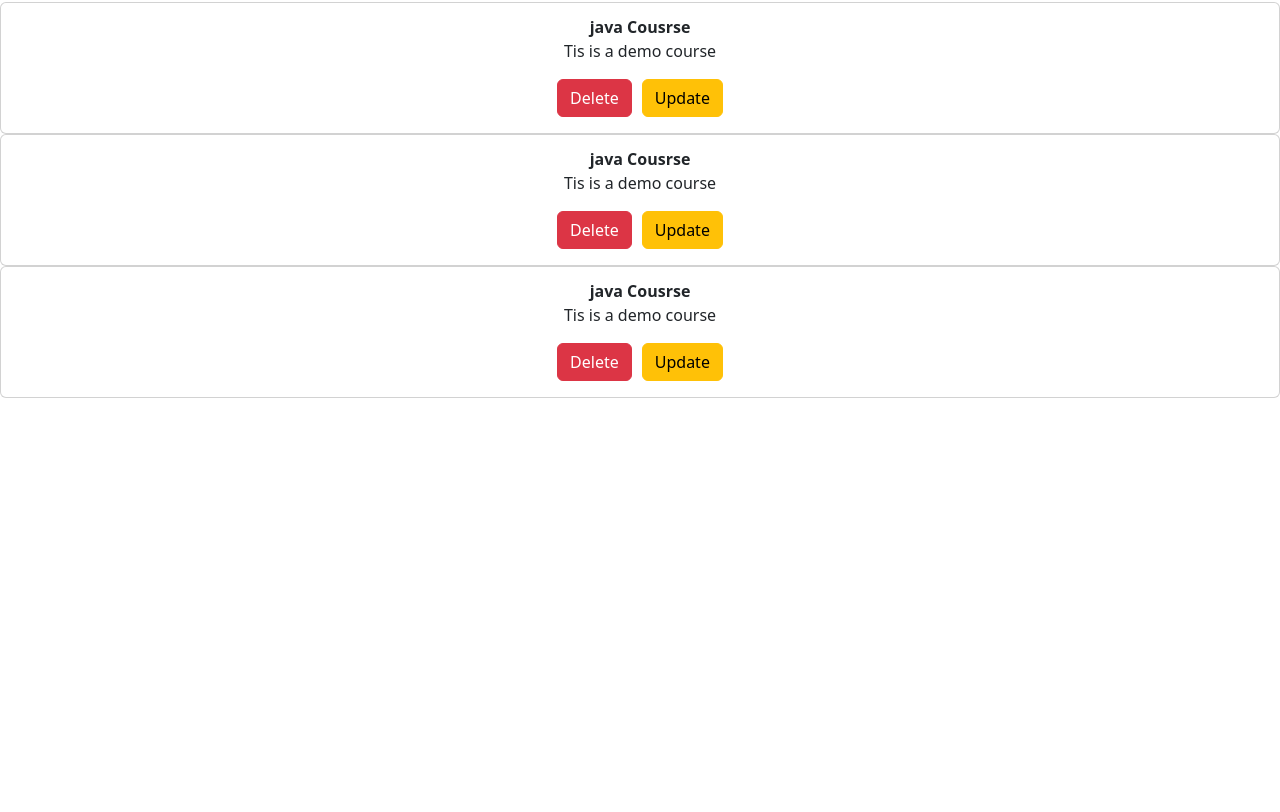
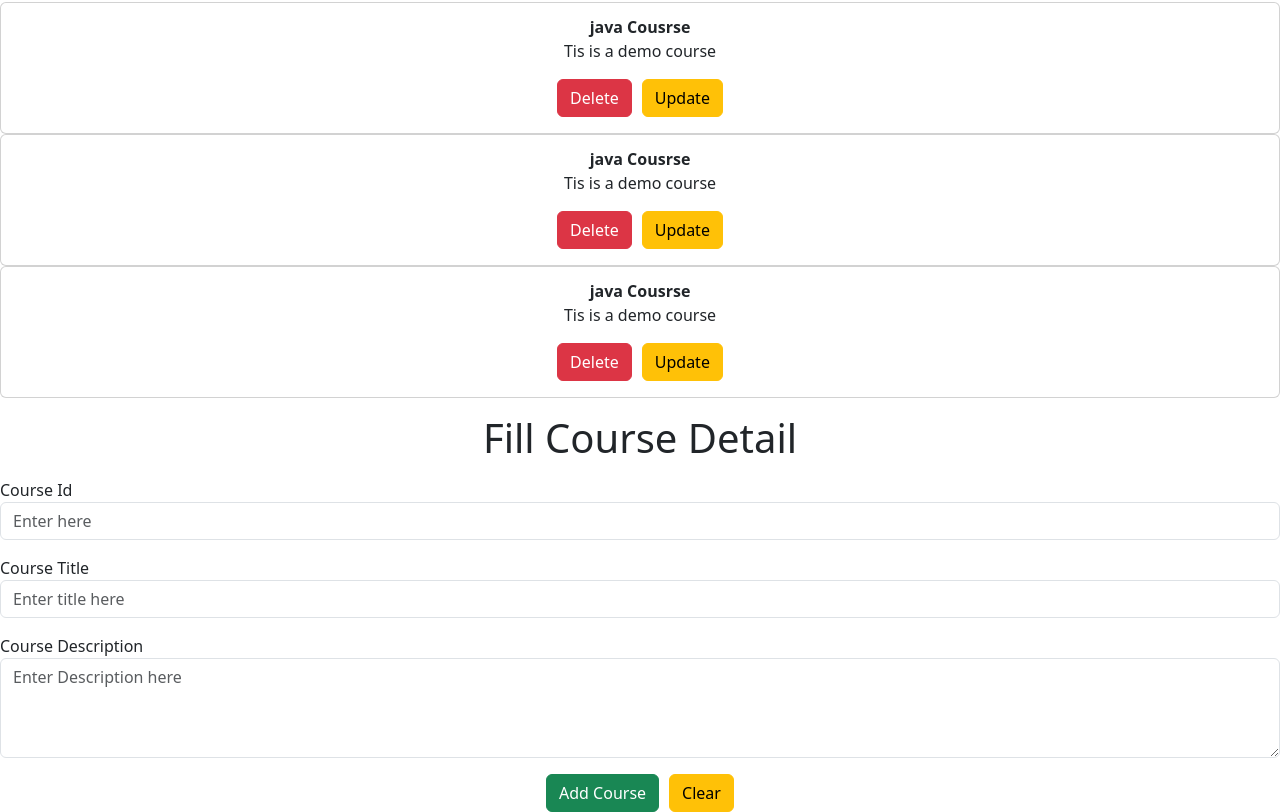
Before and after one commit to SUD77/course-app-frontend, a React (Create React App) app: page / in a window 1280 px wide. Shown: the part 318-1130 px from the top of the page. Before the commit the page ends 800 px from the top, so only its background shows below. Built offline with nearby package versions, Linux system fonts and the light colour scheme; the HTML template or start-up script is replaced by a standard one.

Commit message:
added AddCourse component

```diff
--- a/src/App.js
+++ b/src/App.js
@@ -1,4 +1,5 @@
 import "./App.css";
+import AddCourse from "./components/AddCourse";
 import AllCourses from "./components/AllCourses";
 import Course from "./components/Course";
 import Home from "./components/Home";
@@ -8,6 +9,7 @@
     <div>
       <Home />
       <AllCourses />
+      <AddCourse />
     </div>
   );
 }
--- /dev/null
+++ b/src/components/AddCourse.js
@@ -0,0 +1,43 @@
+import React, { Fragment } from "react";
+import { Button, Container, Form, FormGroup, Input, Label } from "reactstrap";
+
+function AddCourse() {
+  return (
+    <Fragment>
+      <h1 className="text-center my-3"> Fill Course Detail</h1>
+      <Form>
+        <FormGroup>
+          <label for="userId">Course Id</label>
+          <Input
+            type="text"
+            placeholder="Enter here"
+            name="userId"
+            id="userId"
+          />
+        </FormGroup>
+
+        <FormGroup>
+          <label for="title">Course Title</label>
+          <Input type="text" placeholder="Enter title here" id="title" />
+        </FormGroup>
+
+        <FormGroup>
+          <label for="description">Course Description</label>
+          <Input
+            type="textarea"
+            placeholder="Enter Description here"
+            id="description"
+            style={{height: 100}}
+          />
+        </FormGroup>
+
+        <Container className="text-center">
+          <Button color="success">Add Course</Button>
+          <Button color="warning" style={{marginLeft:10}}>Clear</Button>
+        </Container>
+      </Form>
+    </Fragment>
+  );
+}
+
+export default AddCourse;
```
